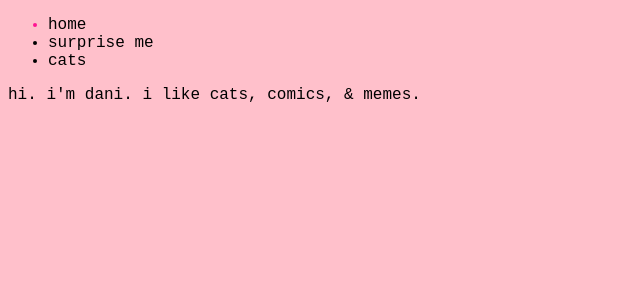
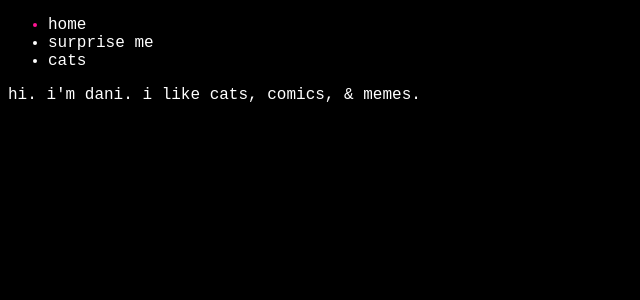
Before and after one commit to daniellaidalia/portfolio, a Jekyll site: the page built from index.html, in a window 1280 px wide. Shown: the top 300 px of the page, without its empty margins (0-640 px from the left). Built offline with Jekyll 4.4.1, drawn with Linux system fonts in a browser that asks for light colours.

Commit message:
Update styles.scss

```diff
--- a/css/styles.scss
+++ b/css/styles.scss
@@ -2,7 +2,8 @@
 ---
 
 body {
-  background-color: pink;
+  background-color: black;
+  color: white;
   font-family: 'Courier New', sans-serif;
 }
 
@@ -11,10 +12,16 @@ body {
 }
 
 a:link, a:active, a:visited {
-  color: black;
+  color: white;
   text-decoration: none;
 }
 
 a:hover {
   color: deeppink;
 }
+
+.surprise {
+  width: 50%;
+  margin: auto;
+  text-align: center;
+}
```
